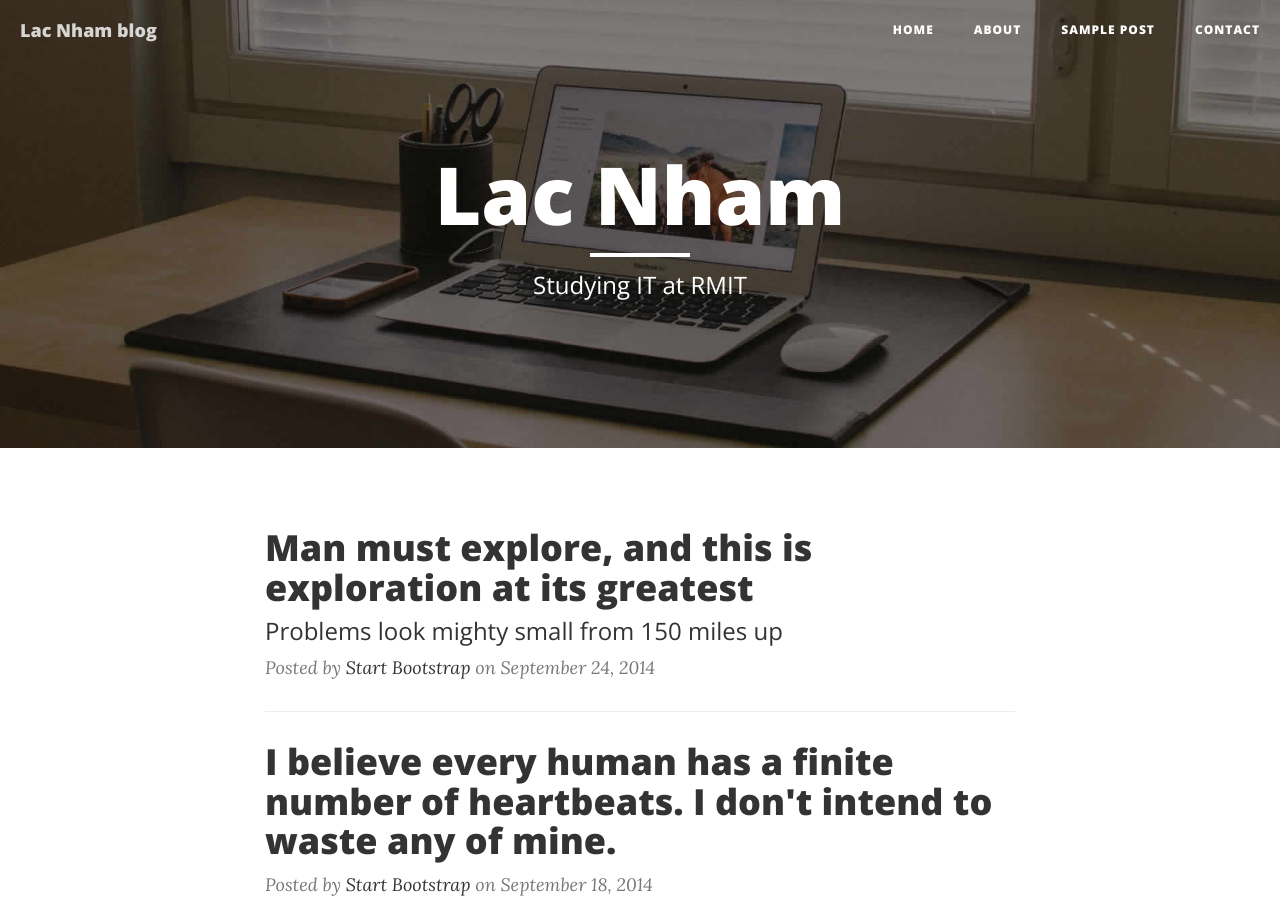
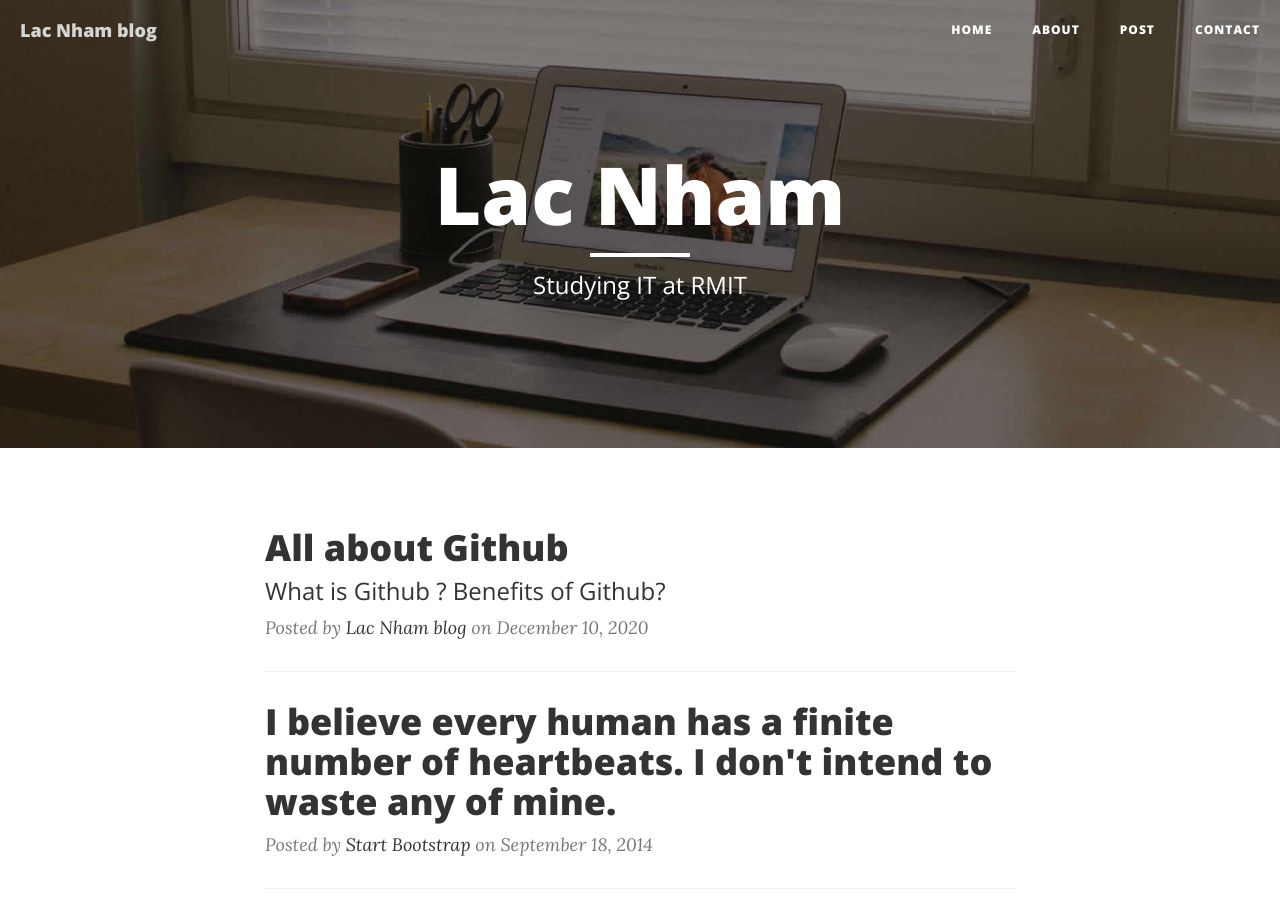
Before and after one commit to lacnham/S3878533.github.io, a website: page index.html in a window 1280 px wide. Shown: the top 901 px of the page. Drawn offline with nearby package versions, Linux system fonts and the light colour scheme.

Commit message:
Create 1

```diff
--- a/index.html
+++ b/index.html
@@ -55,7 +55,7 @@
                         <a href="about.html">About</a>
                     </li>
                     <li>
-                        <a href="post.html">Sample Post</a>
+                        <a href="post.html">Post</a>
                     </li>
                     <li>
                         <a href="contact.html">Contact</a>
@@ -90,13 +90,13 @@
                 <div class="post-preview">
                     <a href="post.html">
                         <h2 class="post-title">
-                            Man must explore, and this is exploration at its greatest
+                            All about Github
                         </h2>
                         <h3 class="post-subtitle">
-                            Problems look mighty small from 150 miles up
+                            What is Github ? Benefits of Github?
                         </h3>
                     </a>
-                    <p class="post-meta">Posted by <a href="#">Start Bootstrap</a> on September 24, 2014</p>
+                    <p class="post-meta">Posted by <a href="#">Lac Nham blog</a> on December 10, 2020</p>
                 </div>
                 <hr>
                 <div class="post-preview">
```
